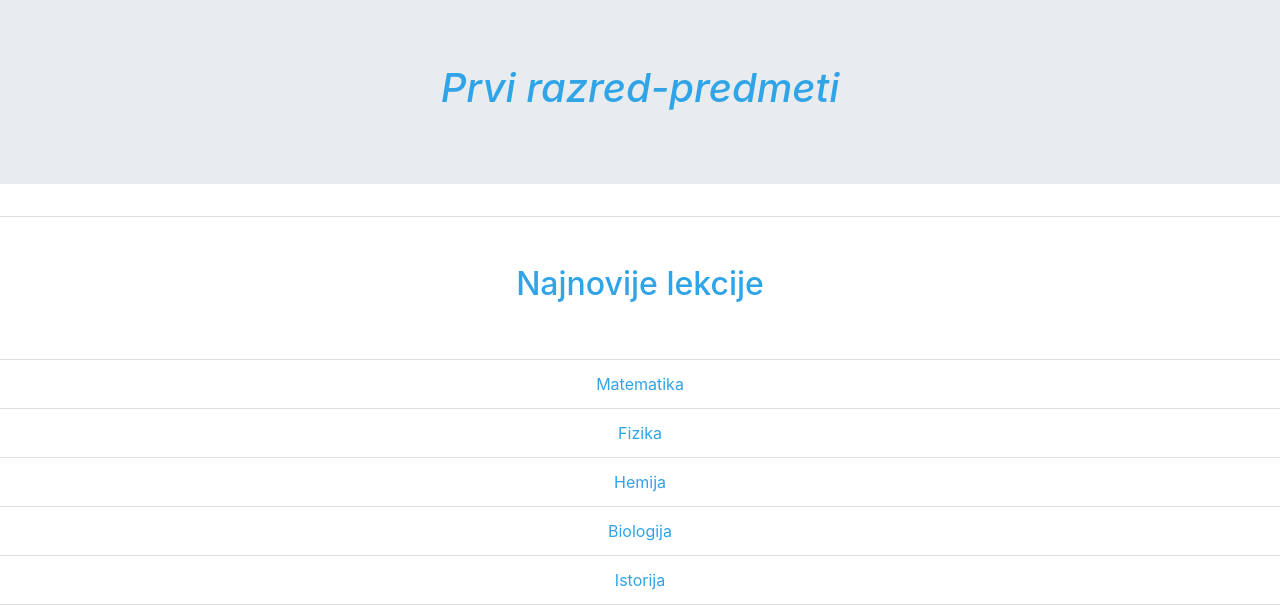
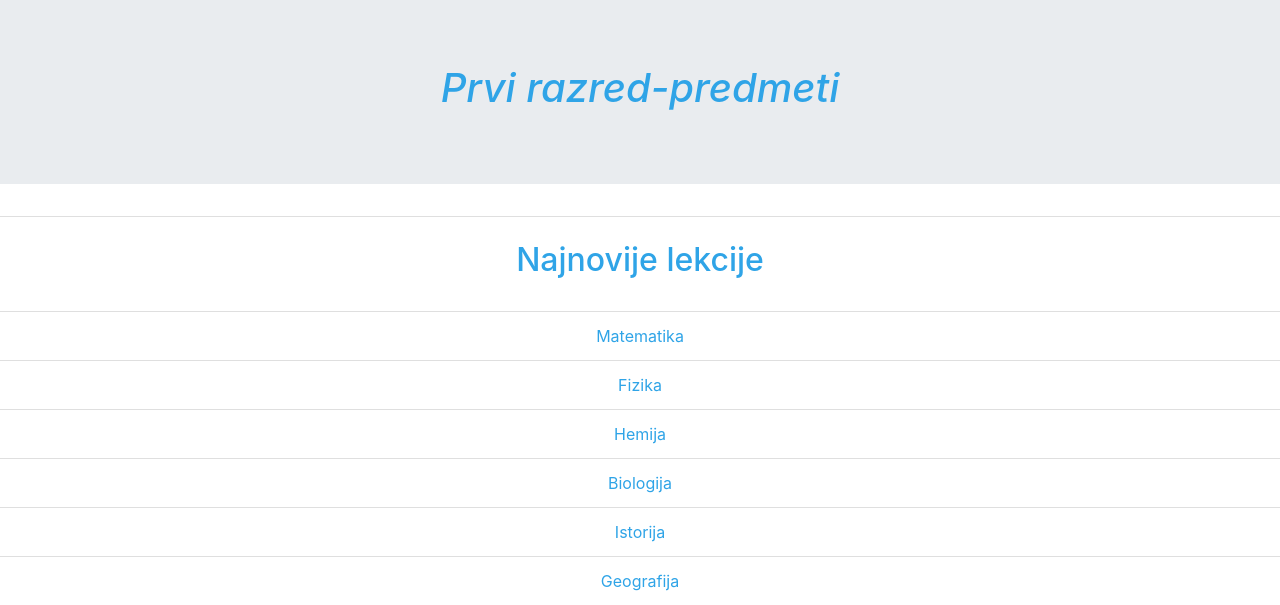
Before and after one commit to BakirCu/Gimnazija, a Django app: page /prvi_razred/ in a window 1280 px wide. Shown: the part 56-661 px from the top of the page. Run offline with Django 3.2, Linux system fonts and the light colour scheme; some libraries are stand-ins or nearby versions.

```diff
--- a/lekcije/templates/lekcije/prvi_razred.html
+++ b/lekcije/templates/lekcije/prvi_razred.html
@@ -10,7 +10,7 @@
 </div>
 
 <ul class="list-group list-group-flush text-center">
-        <li class="h-100 p-5 list-group-item"><a href="{% url 'lekcije_godine'  godina='Prva godina'  %}">
+        <li class="h-100 p-4 list-group-item"><a href="{% url 'lekcije_godine'  godina='Prva godina'  %}">
                         <h2>Najnovije lekcije</h2>
                 </a>
         </li>
```
